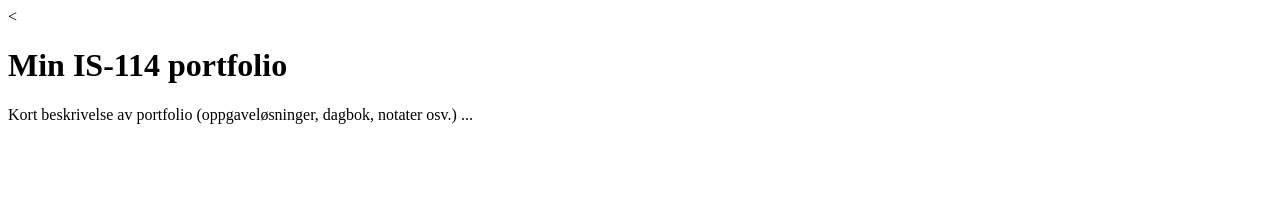
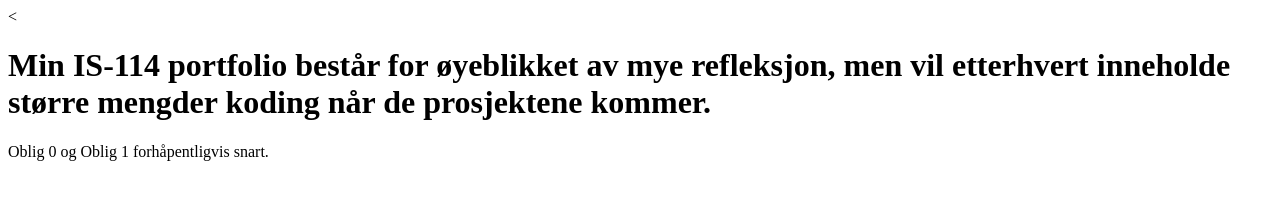
Before and after one commit to ENCLD/IS-114, a plain HTML site: page docs/index.html in a window 1280 px wide. Drawn offline with Linux system fonts and the light colour scheme.

Commit message:
Oppdatering av info

```diff
--- a/docs/index.html
+++ b/docs/index.html
@@ -6,7 +6,7 @@
 <title>(navn [mellomnavn]* etternavn)</title>
 <</head>
 <body>
-<h1>Min IS-114 portfolio</h1>
-<p>Kort beskrivelse av portfolio (oppgaveløsninger, dagbok, notater osv.) ...
+<h1>Min IS-114 portfolio består for øyeblikket av mye refleksjon, men vil etterhvert inneholde større mengder koding når de prosjektene kommer.</h1>
+<p>Oblig 0 og Oblig 1 forhåpentligvis snart.</p>
 </body>
 </html>
```
